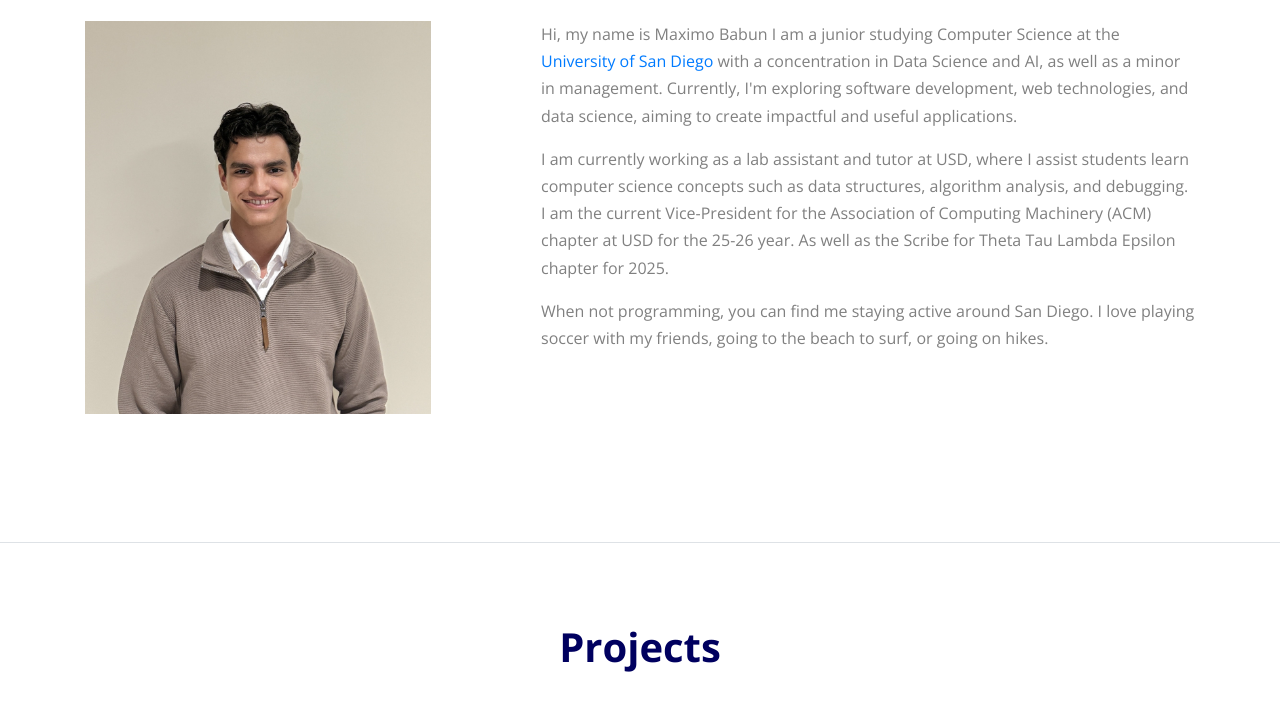
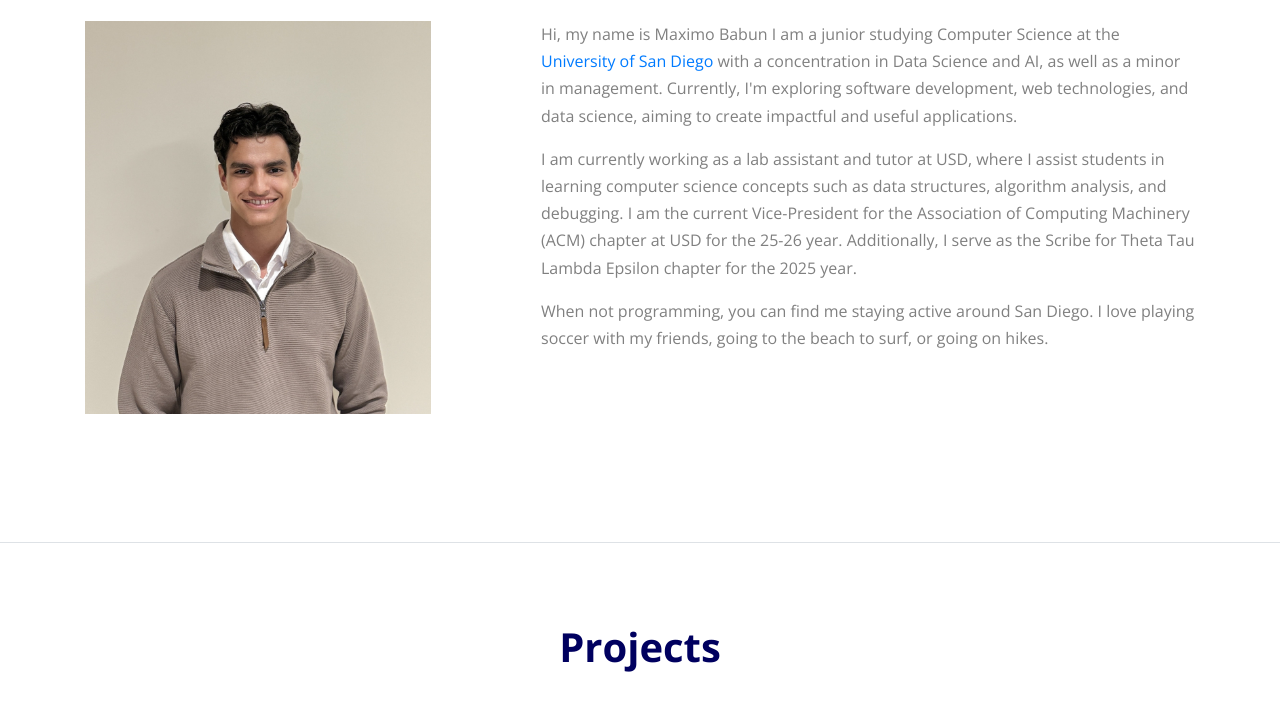
Before and after one commit to Max-Aber/Max-Aber.github.io, a plain HTML site: page index.html in a window 1280 px wide. Shown: the part 89-800 px from the top of the page. Drawn offline with nearby package versions, Linux system fonts and the light colour scheme; files whose address does not match are found by name.

Commit message:
fixed spelling errors in about me

```diff
--- a/index.html
+++ b/index.html
@@ -116,11 +116,11 @@
                 </p>
                 <p>
                   I am currently working as a lab assistant and tutor at USD,
-                  where I assist students learn computer science concepts such
+                  where I assist students in learning computer science concepts such
                   as data structures, algorithm analysis, and debugging. I am
                   the current Vice-President for the Association of Computing Machinery
-                  (ACM) chapter at USD for the 25-26 year. As well as the Scribe for
-                  Theta Tau Lambda Epsilon chapter for 2025.
+                  (ACM) chapter at USD for the 25-26 year. Additionally, I serve as the Scribe for
+                  Theta Tau Lambda Epsilon chapter for the 2025 year.
 
                 </p>
                 <p>
```
